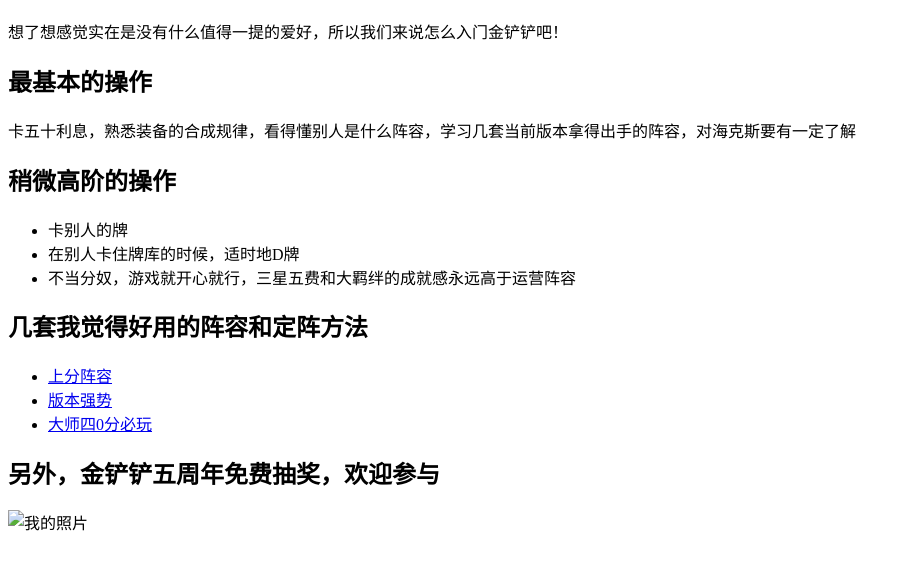
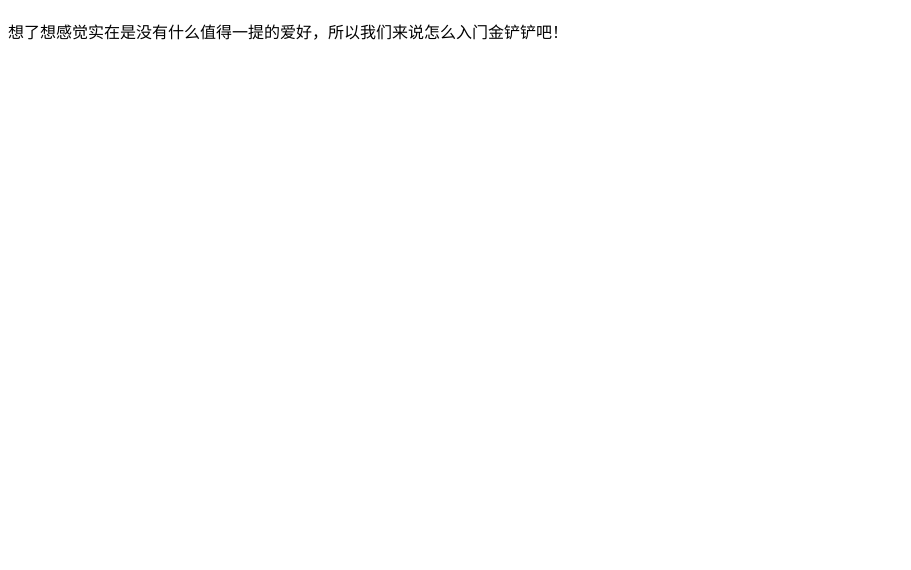
Before and after one commit to ll528384/frontend-practice, a plain HTML site: page themetalk.html in a window 1280 px wide. Shown: the part 70-640 px from the top of the page, without its empty margins (0-911 px from the left). Drawn offline with Linux system fonts and the light colour scheme.

Commit message:
主题介绍

```diff
--- a/themetalk.html
+++ b/themetalk.html
@@ -11,19 +11,3 @@
 </p>
 </body>
 </html>
-<h2>最基本的操作</h2>
-<p>卡五十利息，熟悉装备的合成规律，看得懂别人是什么阵容，学习几套当前版本拿得出手的阵容，对海克斯要有一定了解</p>
-<h2>稍微高阶的操作</h2>
-<ul>
-  <li>卡别人的牌</li>
-  <li>在别人卡住牌库的时候，适时地D牌</li>
-  <li>不当分奴，游戏就开心就行，三星五费和大羁绊的成就感永远高于运营阵容</li>
-</ul>
-<h2>几套我觉得好用的阵容和定阵方法</h2>
-<ul>
-  <li><a href="https://v.douyin.com/VkD8CJINl9U/" target="_blank">上分阵容</a></li>
-  <li><a href="https://v.douyin.com/A8EDN3QVK2Y/" target="_blank">版本强势</a></li>
-  <li><a href="https://v.douyin.com/PiHhF3z8L0E/" target="_blank">大师四0分必玩</a></li>
-</ul>
-<h2>另外，金铲铲五周年免费抽奖，欢迎参与</h2>
-<img src="images/chanchan.jpg" alt="我的照片">
```
